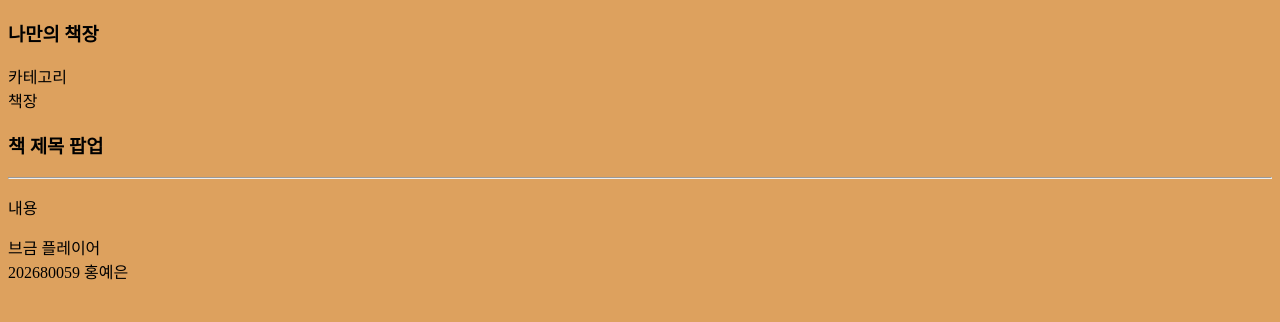
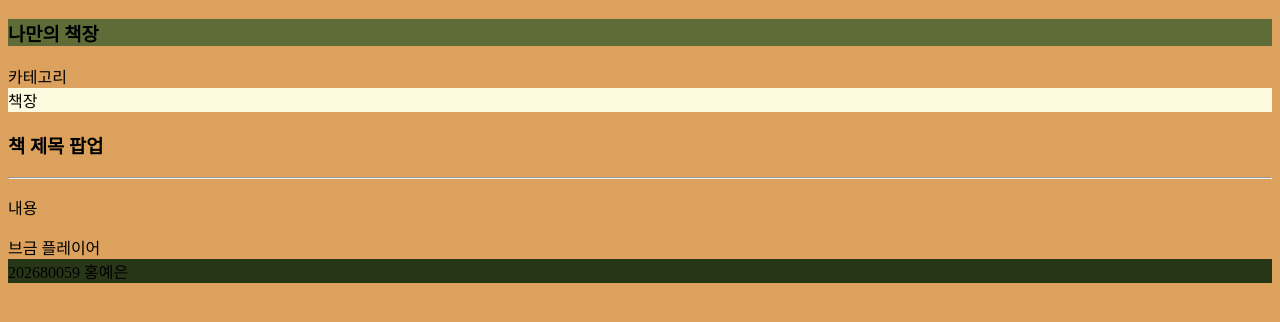
Before and after one commit to sallygamer07/WPWork2026, a plain HTML site: page index.html in a window 1280 px wide. Drawn offline with Linux system fonts and the light colour scheme.

Commit message:
Add background color to section element

```diff
--- a/style.css
+++ b/style.css
@@ -5,10 +5,16 @@ body {
   background-color: #DDA15E;
 }
 
+section {
+  background-color: #FEFAE0;
+}
+
 header {
+  background-color: #606C38;
 }
 
 footer {
+  background-color: #283618;
 }
 
 nav {
```
